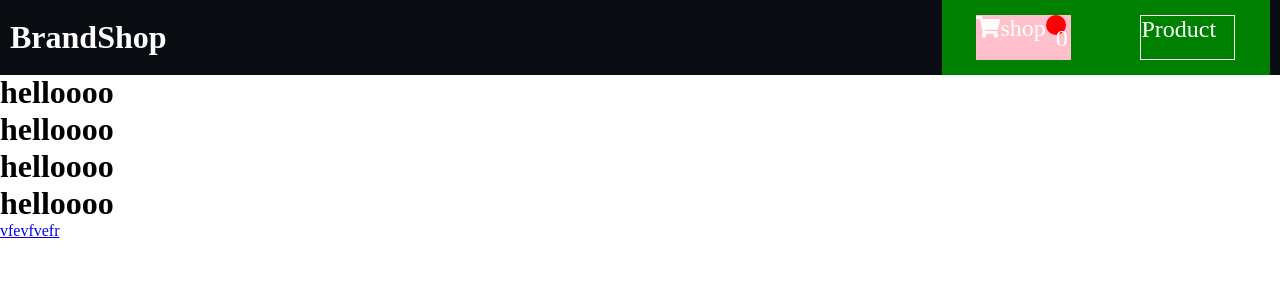
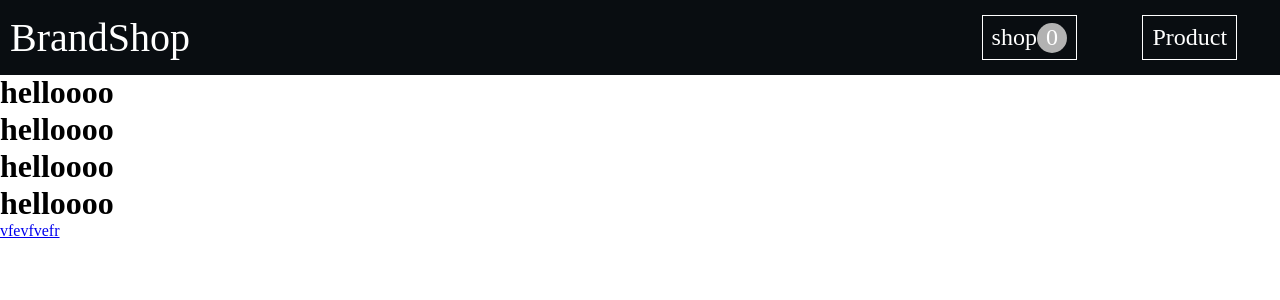
Before and after one commit to pouryaghazizadeh/ob-shop, a React (Create React App) app in the folder Frontend/: page / in a window 1280 px wide. Shown: the top 300 px of the page. Built offline with nearby package versions, Linux system fonts and the light colour scheme.

Commit message:
fix navbar

```diff
--- a/Frontend/src/components/navbar/index.js
+++ b/Frontend/src/components/navbar/index.js
@@ -34,12 +34,12 @@ const Navbar = () => {
   }
   return (
     <Header>
-      <Title>BrandShop</Title>
+      <Title to="/">BrandShop</Title>
       <Nav click={click}>
         <Menu>
           <li className={{ backgroundColor: "red", height: "100px" }}>
             <NavLinksShop to="/shop">
-              <FaShoppingCart />
+
               shop
               <ShopNumber>{getCardCount()}</ShopNumber>
             </NavLinksShop>
--- a/Frontend/src/components/navbar/view.js
+++ b/Frontend/src/components/navbar/view.js
@@ -1,4 +1,4 @@
-import { Link} from "react-router-dom";
+import { NavLink } from "react-router-dom";
 import styled from "styled-components";
 
 export const Header = styled.header`
@@ -17,10 +17,12 @@ export const Header = styled.header`
   }
 `;
 
-export const Title = styled.h1`
+export const Title = styled(NavLink)`
   margin-right: 10px;
   margin-left: 10px;
   color: #fff;
+  text-decoration:none;
+  font-size:40px
 `;
 
 export const Nav = styled.nav`
@@ -50,7 +52,6 @@ export const Menu = styled.ul`
   display: flex;
   width: 30%;
   height: 100%;
- background: green;
   align-items: center;
   justify-content: space-around;
   @media screen and (max-width: 870px) {
@@ -60,15 +61,16 @@ export const Menu = styled.ul`
   }
 `;
 
-export const NavLinksShop = styled(Link)`
+export const NavLinksShop = styled(NavLink)`
   text-decoration: none;
   font-size: x-large;
-  background: pink;
-
+  border: 1px solid #fff;
   color: #fff;
- width: 95px;
+  width: 95px;
   height: 45px;
- display: flex;
+  display: flex;
+  justify-content: center;
+  align-items: center;
 
   &:hover {
     color: black;
@@ -76,27 +78,34 @@ export const NavLinksShop = styled(Link)`
   }
 `;
 
-export const NavLinks = styled(Link)`
+export const NavLinks = styled(NavLink)`
   text-decoration: none;
   font-size: x-large;
   background: none;
   border: 1px solid #fff;
   display: flex;
+  align-items: center;
+  justify-content: center;
   width: 95px;
   height: 45px;
   color: #fff;
   text-align:center
-  &:hover {
+
+  &:hover:{
     color: black;
     background: #fff;
   }
 `;
 export const ShopNumber = styled.div`
-  background: red;
-  border-radius: 50px;
+  background: #b2b2b2;
+  border-radius: 50%;
   padding: 10px;
-  width: 20px;
-  height: 20px;
+  width: 30px;
+  height: 30px;
+  display: flex;
+  justify-content: center;
+  align-items: center;
+  cursor: pointer;
 `;
 
 export const ContainerIcons = styled.div`
```
